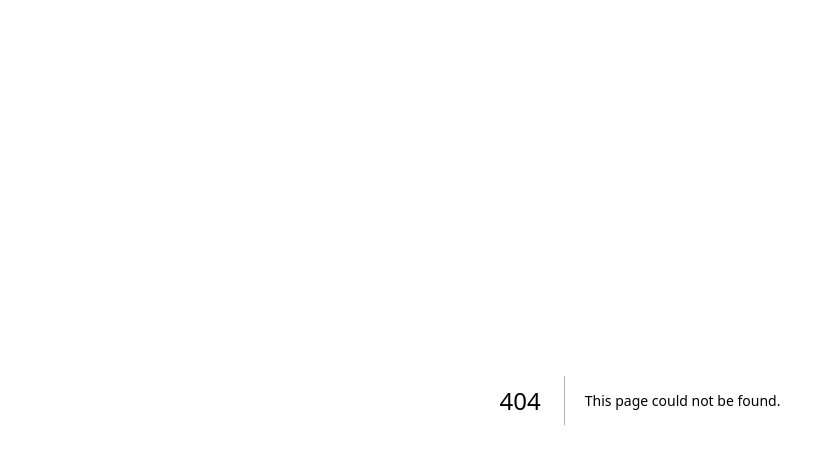
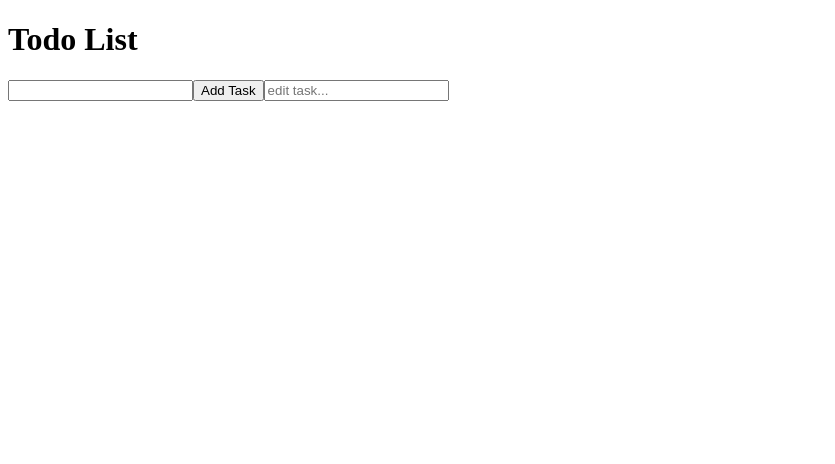
Before and after one commit to kopokczo/Exercises, a Next.js app: page /excercises/todo-app in a window 1280 px wide. Before the commit this address had no page. Shown: the top 464 px of the page, without its empty margins (0-835 px from the left). Built offline with nearby package versions, Linux system fonts and the light colour scheme.

Commit message:
initial Commit

```diff
--- /dev/null
+++ b/pages/excercises/todo-app.tsx
@@ -0,0 +1,55 @@
+import React, { useState } from "react";
+
+const TodoApp = () => {
+  const [tasks, setTasks] = useState<string[]>([]);
+  const [input, setInput] = useState("");
+  const [inputEdit, setInputEdit] = useState("");
+  const [editIndex, setEditIndex] = useState<number>();
+
+  const addTask = () => {
+    if (input.trim()) {
+      setTasks([...tasks, input]);
+      setInput("");
+    }
+  };
+
+  const removeTask = (index: number) => {
+    setTasks(tasks.filter((_, i) => i !== index));
+  };
+
+  const editTask = (indexBtn: number) => {
+    setTasks([...tasks, inputEdit]);
+    setInputEdit("");
+  };
+
+
+
+  return (
+    <div>
+      <h1>Todo List</h1>
+      <input
+        type="text"
+        value={input}
+        onChange={(e) => setInput(e.target.value)}
+      />
+
+      <button onClick={addTask}>Add Task</button>
+      <input
+        type="text"
+        placeholder="edit task..."
+        value={inputEdit}
+        onChange={(e) => setInputEdit(e.target.value)}
+      />
+      <ul>
+        {tasks.map((task, index, indexBtn) => (
+          <li key={index}>
+            {task} <button onClick={() => removeTask(index)}>Delete</button>
+            <button key={indexBtn} onClick={() => editTask(indexBtn)}>Edit</button>
+          </li>
+        ))}
+      </ul>
+    </div>
+  );
+};
+
+export default TodoApp;
```
